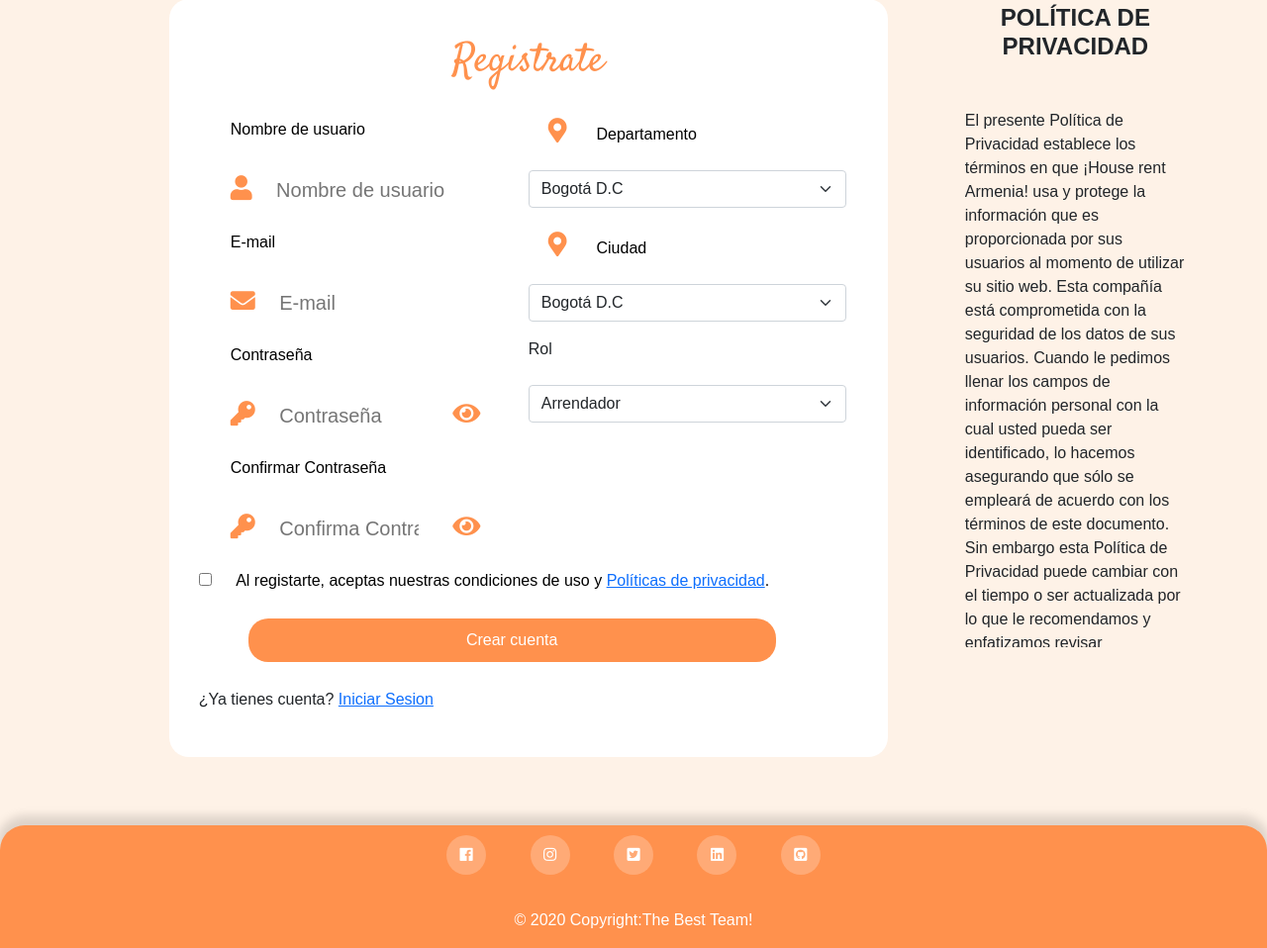
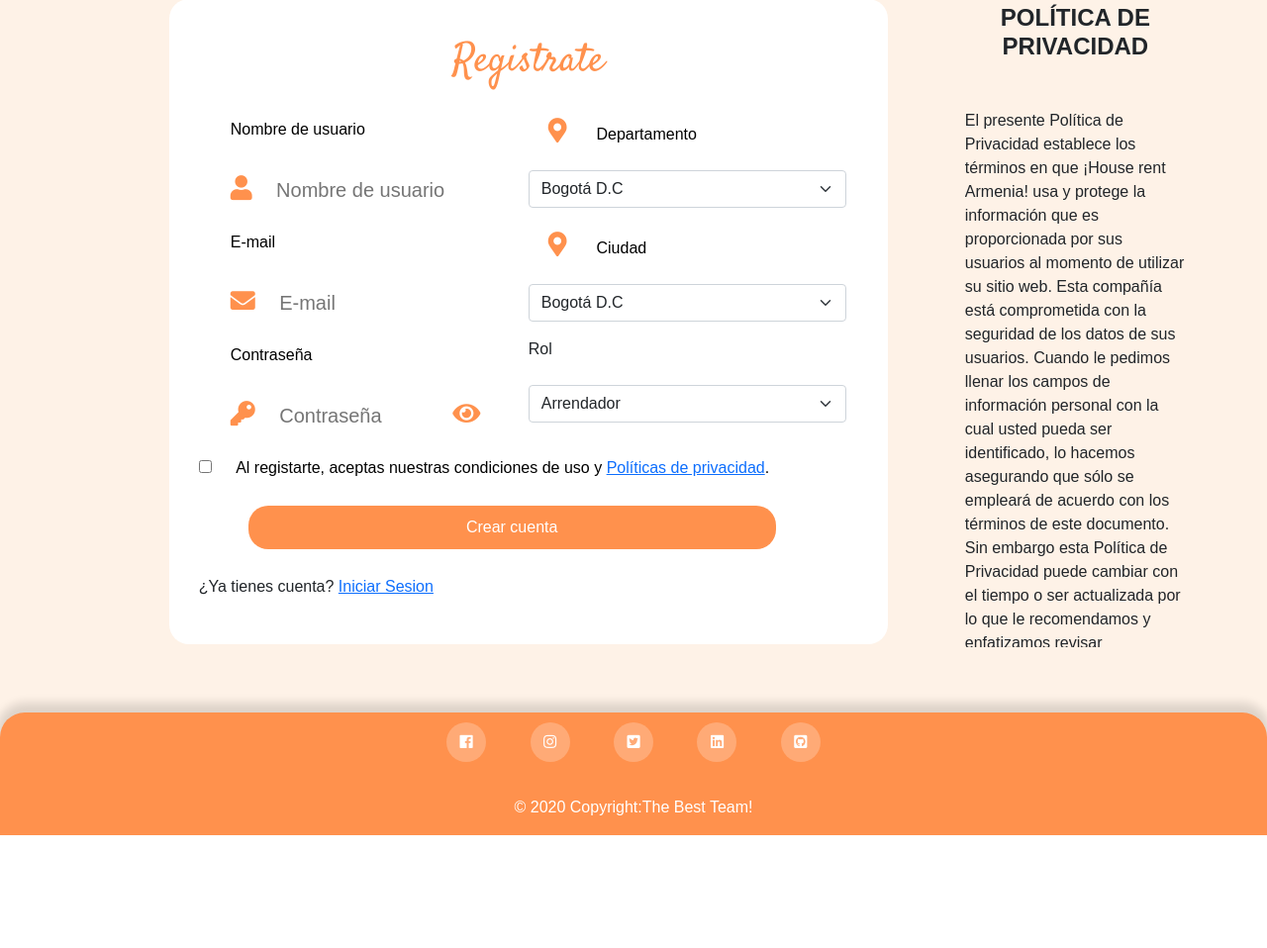
Before and after one commit to PaolaRoa/airbnb_criollo, a PHP site: page /views/Register.php in a window 1280 px wide. Shown: the part 170-1128 px from the top of the page at 99% size. After the commit the page ends 1014 px from the top, so only its background shows below. Run offline with PHP 8.4, Linux system fonts and the light colour scheme; some libraries are stand-ins or nearby versions.

Commit message:
version 1.0.3

```diff
--- a/assests/js/createUser.js
+++ b/assests/js/createUser.js
@@ -1,20 +1,50 @@
 const user_form = document.querySelector("#register-user-form");
 
-function PassworValidation() {
-  const clave1 = document.registerform.signuppassword.value;
-  const clave2 = document.registerform.signuppassword_v.value;
+// function PassworValidation() {
+//   const clave1 = document.registerform.signuppassword.value;
+//   const clave2 = document.registerform.signuppassword_v.value;
 
-  if (clave1.length < 5 || clave2.length < 5) {
-    alert("la clave debe ser mayor a 5  caracteres");
-  }
-  else {
-    if (clave1 === clave2) {
-      user_form.addEventListener("submit", (e) => {
+//   if (clave1.length < 5 || clave2.length < 5) {
+//     alert("la clave debe ser mayor a 5  caracteres");
+//   }
+//   else {
+//     if (clave1 === clave2) {
+//       user_form.addEventListener("submit", (e) => {
+//         e.preventDefault();
+//         let datas_user = new FormData(
+//           document.getElementById("register-user-form")
+//         );
+//         console.log(datas_user.get("signup-password_v"));
+//         const url = "../controllers/RegisterController.php";
+//         datas_user.append("typeoperation", "insert_user");
+
+//         fetch(url, {
+//           method: "post",
+//           body: datas_user,
+//         })
+//           .then((data) => data.json())
+//           .then((data) => {
+//             user_form.reset();
+//             Swal.fire("Exito", "Tu usuario ha sido creado", "success");
+//           })
+//           .catch(function (error) {
+//             user_form.reset();
+//             Swal.fire("Error", "ya hay un usuario con este correo", "warning");
+//           });
+//       });
+//     } else {
+//       alert(
+//         "Las dos claves son distintas..."
+//       );
+//     }
+//   }
+// }
+
+user_form.addEventListener("submit", (e) => {
         e.preventDefault();
         let datas_user = new FormData(
           document.getElementById("register-user-form")
         );
-        console.log(datas_user.get("signup-password_v"));
         const url = "../controllers/RegisterController.php";
         datas_user.append("typeoperation", "insert_user");
 
@@ -32,10 +62,3 @@ function PassworValidation() {
             Swal.fire("Error", "ya hay un usuario con este correo", "warning");
           });
       });
-    } else {
-      alert(
-        "Las dos claves son distintas..."
-      );
-    }
-  }
-}
--- a/models/User.php
+++ b/models/User.php
@@ -76,9 +76,7 @@ class User{
                 $this->name_user = $row['name_user'];
                 $this->city = $row['city'];
                 $this->rol = $row['rol'];
-               // $this->$email= $row['email'];
             }
-           // $this->setUserRegister($datos[0][1],$datos[0][3],$datos[0][2],$datos[0][4],$datos[0][6],$datos[0][5]);
            $estmt= $stmt->rowCount();
            return $estmt;
     }
--- a/views/Register.php
+++ b/views/Register.php
@@ -63,20 +63,20 @@
                             </Br>
                             </Br>
                             <i class="fas fa-key"></i>
-                            <input class="password" id="signup-password" type="password"  placeholder="Contraseña" name="signuppassword" id="signup-password" required>
+                            <input class="password" id="signup-password" type="password"  placeholder="Contraseña" name="signup-password" id="signup-password" required>
                             <i class="fas fa-eye" id="show"></i>
 
                         </p>
 
-                        <p class="fieldset">
+                        <!-- <p class="fieldset">
                             <label class="image-replace cd-password" for="signup-password">Confirmar Contraseña</label>
                             </Br>
                             </Br>
                             <i class="fas fa-key"></i>
-                            <input class="password" id="signup-password_v" type="password"  placeholder="Confirma Contraseña" name="signuppassword_v" id="signup-password_v" required>
+                            <input class="password" id="signup-password_v" type="password"  placeholder="Confirma Contraseña" name="signup-password_v" id="signup-password_v" required>
                             <i class="fas fa-eye" id="show_v"></i>
 
-                        </p>
+                        </p> -->
                 </div>
                     <div>
                         <p class="fieldset">
```
Also changed, not shown: controllers/RegisterController.php (+1 -11 lines).
